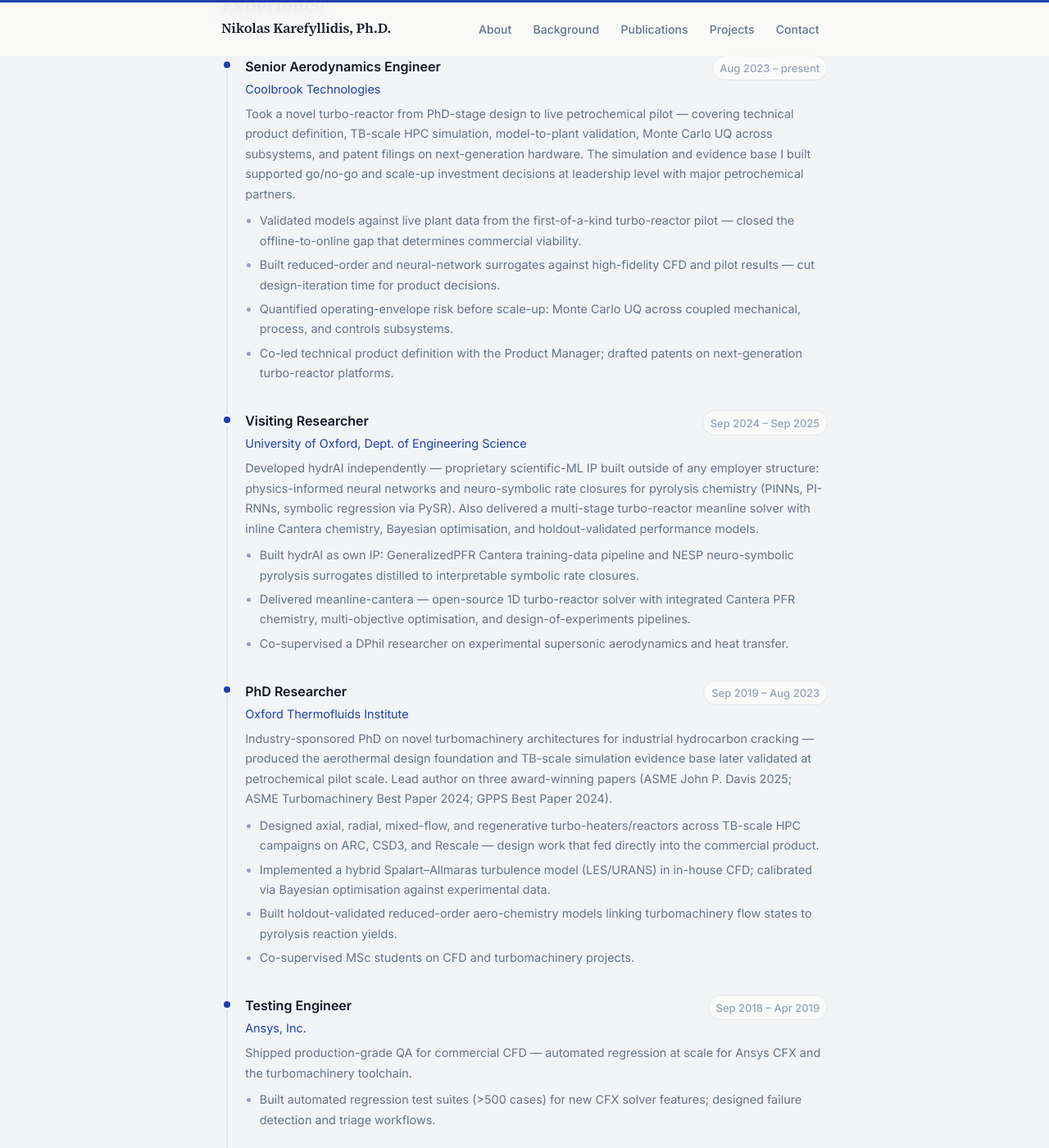
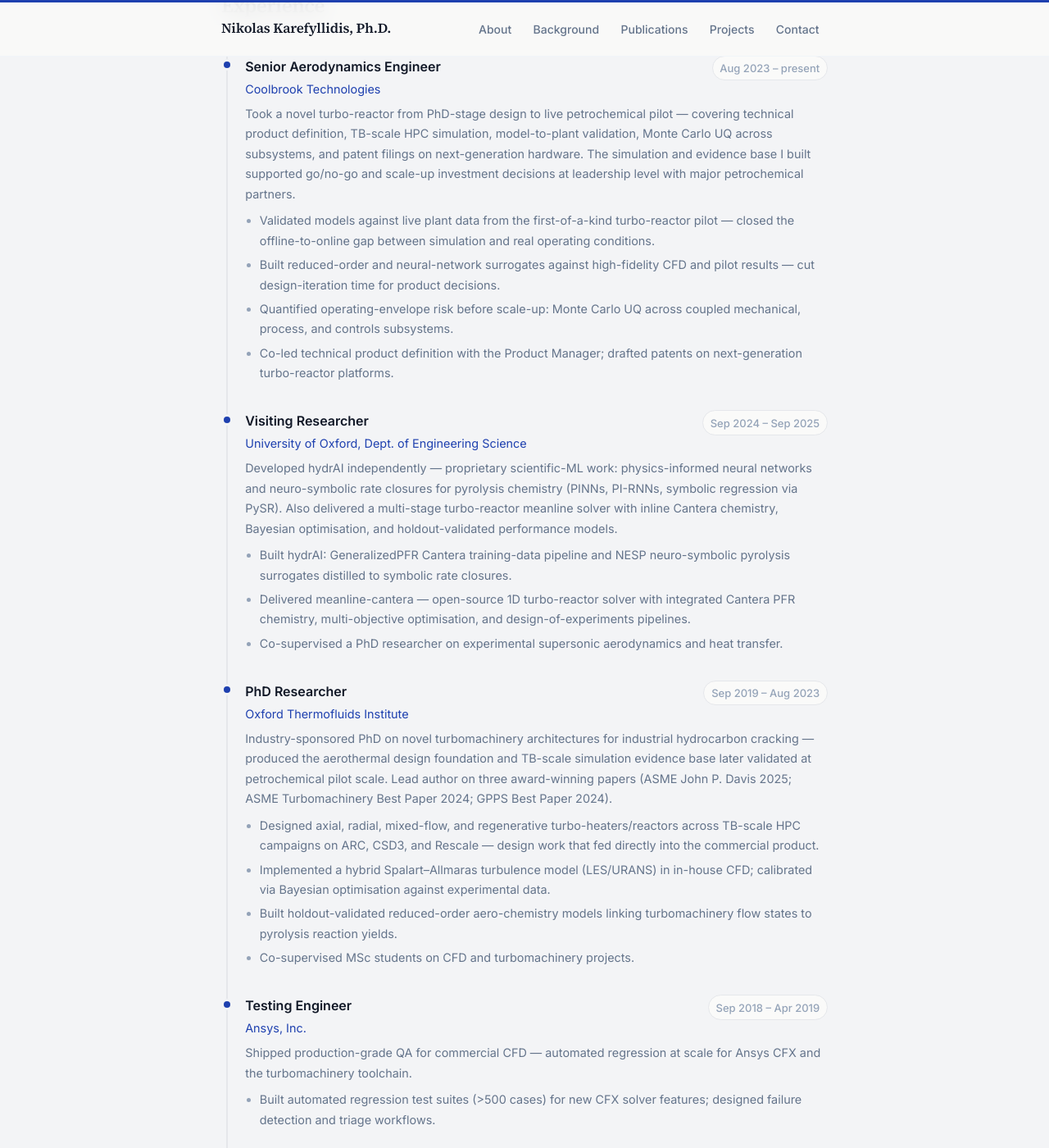
Before and after one commit to karefyllidis/karefyllidis.github.io, a Jekyll site: the page built from index.html, in a window 1280 px wide and 1400 px high, scrolled down 1080 px. Shown: the whole window at 82% size. Built offline with Jekyll 4.4.1, drawn with Linux system fonts in a browser that asks for light colours; some of the changed text lies outside the part shown.

Commit message:
content: wording fixes across all sections
- Bio: "unlock scale-up investment" → "for scale-up investment decisions"
- Coolbrook: remove "that determines commercial viability" editorialising
- Oxford: remove defensive "built outside of any employer structure"; clean
  up hydrAI highlight phrasing
- Oxford: "DPhil researcher" → "PhD researcher"
- Surrey: cut "cross-institution milestone coordination" jargon
- PhD project card: "DPhil thesis" → "PhD thesis"; remove "underpinned" AI phrasing
- NeurIPS BBO card: differentiated from SEBO — now describes per-function
  pipelines that preceded the generalised optimizer
- Turbulence Forecasting: remove inaccurate "physics-informed" label

Co-Authored-By: Claude Sonnet 4.6 <noreply@anthropic.com>

```diff
--- a/_config.yml
+++ b/_config.yml
@@ -10,7 +10,7 @@ author:
   location: "Oxford, UK"
   email: karefyllidis@gmail.com
   image: "/assets/images/headshot.jpg"
-  bio: "Oxford PhD engineer and 2025 ASME IGTI John P. Davis Award recipient. I work at the intersection of turbomachinery physics, scientific ML (PINNs, surrogates, symbolic regression, Monte Carlo UQ), and first-of-a-kind industrial deployment — taking hardware from concept and high-fidelity simulation through live petrochemical pilot validation, patent filings, and the evidence packages that unlock scale-up investment. The thread across my work is closing the gap between validated models and real plant data on hardware that has never been built before."
+  bio: "Oxford PhD engineer and 2025 ASME IGTI John P. Davis Award recipient. I work at the intersection of turbomachinery physics, scientific ML (PINNs, surrogates, symbolic regression, Monte Carlo UQ), and first-of-a-kind industrial deployment — taking hardware from concept and high-fidelity simulation through live petrochemical pilot validation, patent filings, and the evidence packages for scale-up investment decisions. The thread across my work is closing the gap between validated models and real plant data on hardware that has never been built before."
   featured_award:
     title: "ASME IGTI John P. Davis Award, 2025"
     url: "https://www.asme.org/about-asme/honors-awards/unit-awards/john-p-davis-gas-turbine-applications-paper-award"
--- a/_data/experience.yml
+++ b/_data/experience.yml
@@ -4,7 +4,7 @@
   url: "https://www.coolbrook.com"
   summary: "Took a novel turbo-reactor from PhD-stage design to live petrochemical pilot — covering technical product definition, TB-scale HPC simulation, model-to-plant validation, Monte Carlo UQ across subsystems, and patent filings on next-generation hardware. The simulation and evidence base I built supported go/no-go and scale-up investment decisions at leadership level with major petrochemical partners."
   highlights:
-    - "Validated models against live plant data from the first-of-a-kind turbo-reactor pilot — closed the offline-to-online gap that determines commercial viability."
+    - "Validated models against live plant data from the first-of-a-kind turbo-reactor pilot — closed the offline-to-online gap between simulation and real operating conditions."
     - "Built reduced-order and neural-network surrogates against high-fidelity CFD and pilot results — cut design-iteration time for product decisions."
     - "Quantified operating-envelope risk before scale-up: Monte Carlo UQ across coupled mechanical, process, and controls subsystems."
     - "Co-led technical product definition with the Product Manager; drafted patents on next-generation turbo-reactor platforms."
@@ -13,11 +13,11 @@
   org: "University of Oxford, Dept. of Engineering Science"
   period: "Sep 2024 – Sep 2025"
   url: "https://eng.ox.ac.uk"
-  summary: "Developed hydrAI independently — proprietary scientific-ML IP built outside of any employer structure: physics-informed neural networks and neuro-symbolic rate closures for pyrolysis chemistry (PINNs, PI-RNNs, symbolic regression via PySR). Also delivered a multi-stage turbo-reactor meanline solver with inline Cantera chemistry, Bayesian optimisation, and holdout-validated performance models."
+  summary: "Developed hydrAI independently — proprietary scientific-ML work: physics-informed neural networks and neuro-symbolic rate closures for pyrolysis chemistry (PINNs, PI-RNNs, symbolic regression via PySR). Also delivered a multi-stage turbo-reactor meanline solver with inline Cantera chemistry, Bayesian optimisation, and holdout-validated performance models."
   highlights:
-    - "Built hydrAI as own IP: GeneralizedPFR Cantera training-data pipeline and NESP neuro-symbolic pyrolysis surrogates distilled to interpretable symbolic rate closures."
+    - "Built hydrAI: GeneralizedPFR Cantera training-data pipeline and NESP neuro-symbolic pyrolysis surrogates distilled to symbolic rate closures."
     - "Delivered meanline-cantera — open-source 1D turbo-reactor solver with integrated Cantera PFR chemistry, multi-objective optimisation, and design-of-experiments pipelines."
-    - "Co-supervised a DPhil researcher on experimental supersonic aerodynamics and heat transfer."
+    - "Co-supervised a PhD researcher on experimental supersonic aerodynamics and heat transfer."
 
 - role: "PhD Researcher"
   org: "Oxford Thermofluids Institute"
@@ -42,4 +42,4 @@
   org: "Surrey Space Centre (AAReST mission)"
   period: "Sep 2016 – Jun 2017"
   url: "https://www.surrey.ac.uk/surrey-space-centre"
-  summary: "Delivered propulsion engineering for the AAReST spacecraft with Caltech and NASA JPL — BEng thesis work and cross-institution milestone coordination across Surrey, Caltech, and JPL."
+  summary: "Propulsion engineering for the AAReST spacecraft — BEng thesis work carried out jointly with Caltech and NASA JPL."
```
Also changed, not shown: _data/projects.yml (+4 -4 lines).
